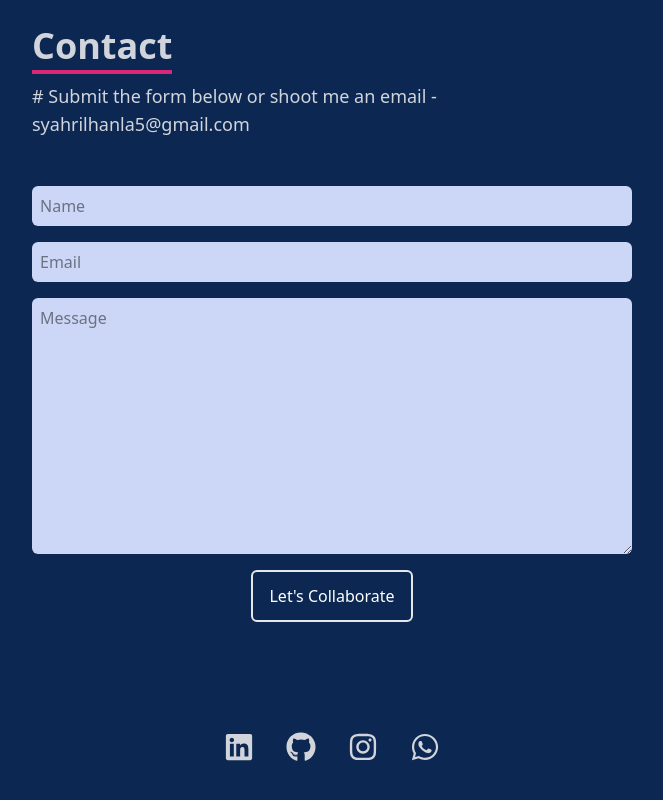
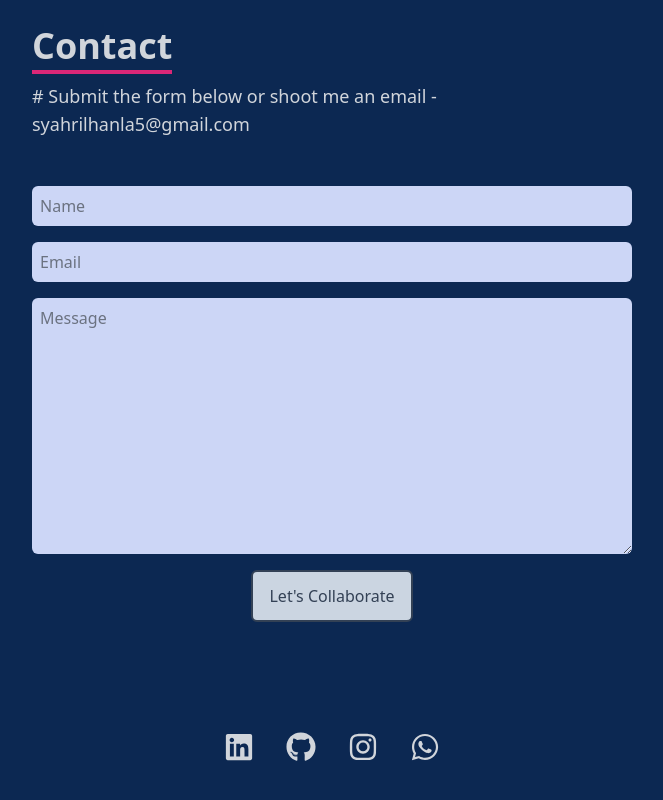
Before and after one commit to syahrilhanla/portfolio-website, a Next.js app: page / in a window 1280 px wide. Shown: the part 4172-4972 px from the top of the page, without its empty margins (308-971 px from the left). Built offline with nearby package versions, Linux system fonts and the light colour scheme.

Commit message:
prevent action on submitting form when form is not filled

```diff
--- a/components/Contact.jsx
+++ b/components/Contact.jsx
@@ -1,4 +1,24 @@
+import { useState } from "react";
+
 const Contact = () => {
+	const [formState, setFormState] = useState(false);
+
+	const [name, setName] = useState("");
+	const [email, setEmail] = useState("");
+	const [message, setMessage] = useState("");
+
+	const disableSubmit = () => {
+		if (name.length < 3) return true;
+
+		if (email.length > 3) {
+			if (!email.split("").includes("@")) return true;
+		} else return false;
+
+		if (message.length < 3) return true;
+
+		return false;
+	}
+
 	return (
 		<div
 			name="contact"
@@ -24,23 +44,29 @@ const Contact = () => {
 					type="text"
 					placeholder="Name"
 					name="name"
+					onChange={e => setName(e.target.value)}
 				/>
 				<input
 					className="my-4 p-2 bg-[#ccd6f6] rounded-md placeholder-gray-500"
 					type="email"
 					placeholder="Email"
 					name="email"
+					onChange={e => setEmail(e.target.value)}
 				/>
 				<textarea
 					className="bg-[#ccd6f6] p-2 rounded-md placeholder-gray-500"
 					name="message"
 					rows="10"
 					placeholder="Message"
+					onChange={e => setMessage(e.target.value)}
 				></textarea>
 				<button
 					className="text-white border-2 hover:bg-pink-600
 				 hover:border-pink-600 px-4 py-3 my-4 mx-auto
-				  flex items-center rounded-md duration-150"
+				  flex items-center rounded-md duration-300
+					disabled:bg-slate-300 disabled:text-slate-700
+					disabled:border-slate-700 disabled:cursor-not-allowed"
+					disabled={disableSubmit()}
 				>
 					Let's Collaborate
 				</button>
```
